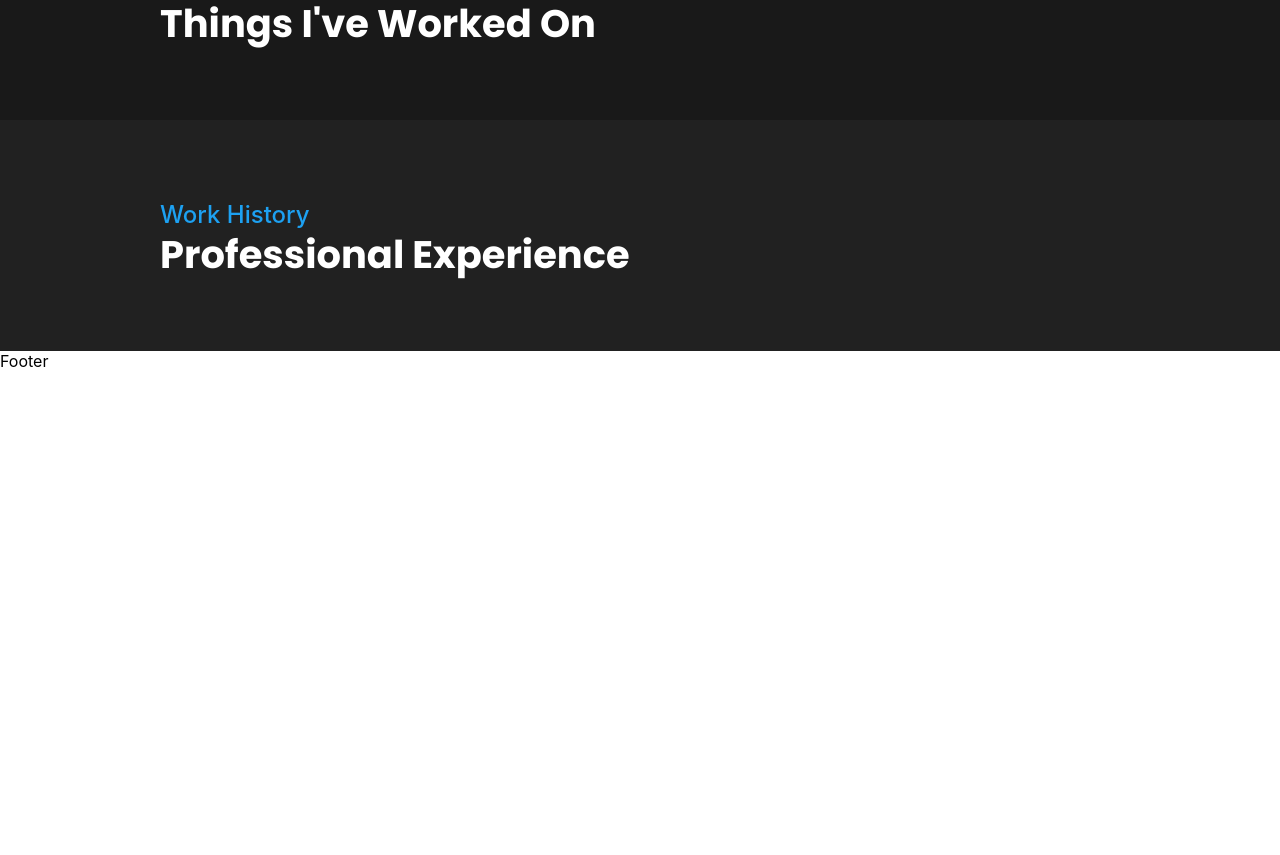
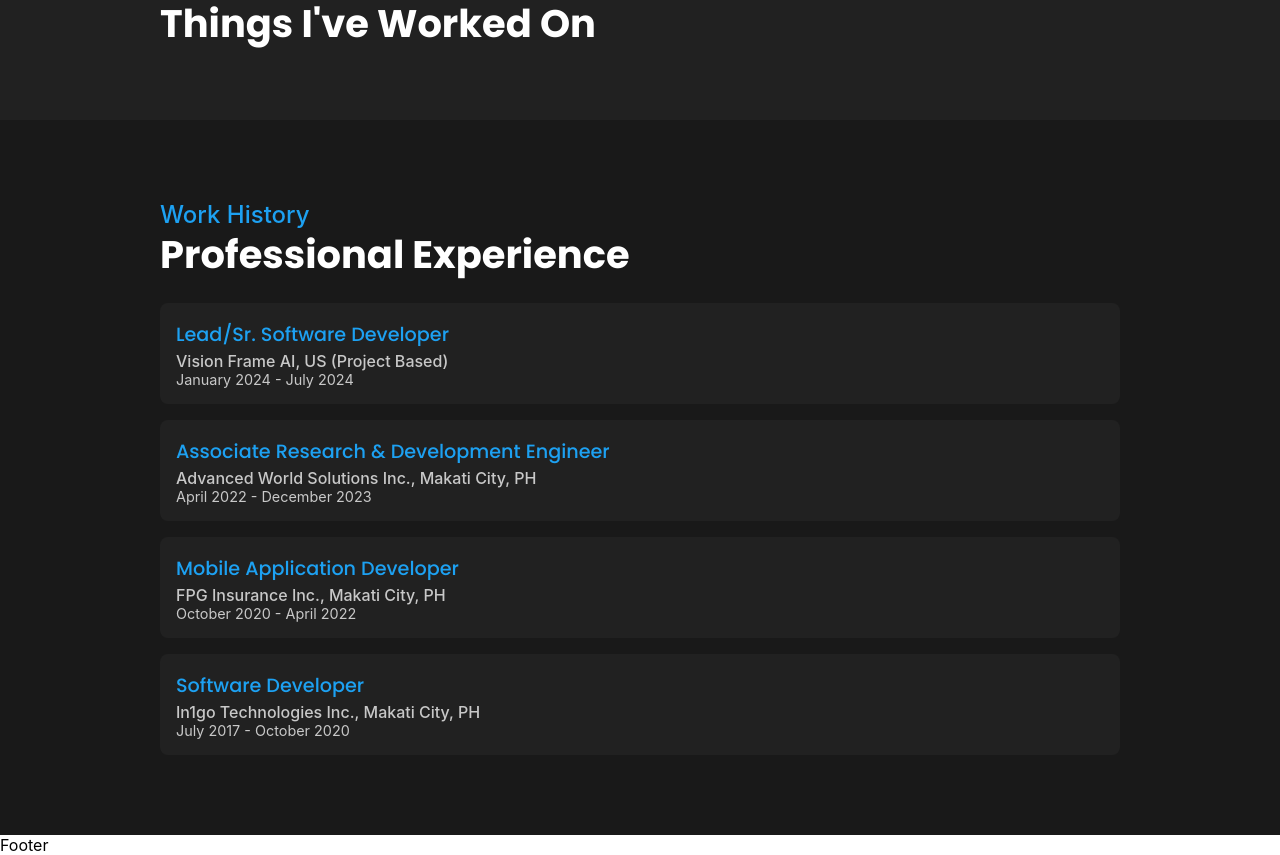
Before and after one commit to jmguillen1996/portfolio, a React (Create React App) app: page / in a window 1280 px wide. Shown: the part 2223-3078 px from the top of the page. Before the commit the page ends 2594 px from the top, so only its background shows below. Built offline with nearby package versions, Linux system fonts and the light colour scheme.

Commit message:
Created function to populate work experience.

```diff
--- a/src/Components/HomeExperience.js
+++ b/src/Components/HomeExperience.js
@@ -3,10 +3,29 @@ import "./Styles/HomeExperience.css";
 import work_history from "../Data/work_history.json";
 
 const HomeExperience = () => {
-    return(
+    return (
         <div className="experience-container">
             <h2>Work History</h2>
             <h1>Professional Experience</h1>
+            <div className="work-history-list-container">
+                {
+                    work_history.map(
+                        (work, index) => (
+                            <div className="work-item" key={index}>
+                                <h1 className="work-position">
+                                    {work.position}
+                                </h1>
+                                <div className="work-address">
+                                    {work.company}, {work.address} {work.others}
+                                </div>
+                                <div className="work-timeline">
+                                    {work.timeline}
+                                </div>
+                            </div>
+                        )
+                    )
+                }
+            </div>
         </div>
     );
 }
--- a/src/Components/Styles/HomeExperience.css
+++ b/src/Components/Styles/HomeExperience.css
@@ -1,5 +1,5 @@
 .experience-container {
-    background-color: rgb(33, 33, 33);
+    background-color: rgb(25, 25, 25);
     width: 100%;
     top: 0;
     padding-top: 5rem;
@@ -24,6 +24,43 @@
     font-family: Poppins, sans-serif;
 }
 
+.work-history-list-container {
+    display: flex;
+    flex-direction: column;
+    padding-left: 20rem;
+    padding-right: 20rem;
+    padding-top: 2rem;
+    gap: 1rem;
+}
+
+.work-item {
+    background-color: rgb(33, 33, 33);
+    padding: 1rem;
+    border-radius: 0.5rem;
+}
+
+.work-item .work-position {
+    margin: 0;
+    font-size: 1.2rem;
+    font-weight: 500;
+    color: rgb(29, 161, 242);
+}
+
+.work-item:hover {
+    background-color: rgb(41, 41, 41);
+}
+
+.work-address {
+    color: rgb(200, 200, 200);
+    font-size: 1rem;
+    font-weight: 500;
+}
+
+.work-timeline {
+    color: rgb(200, 200, 200);
+    font-size: 0.9rem;
+}
+
 @media (max-width: 1450px) {
     .experience-container h2 {
         margin-left: 10rem;
@@ -31,6 +68,11 @@
 
     .experience-container h1 {
         margin-left: 10rem;
+    }
+
+    .work-history-list-container {
+        padding-left: 10rem;
+        padding-right: 10rem;
     }
 }
 
@@ -41,6 +83,11 @@
 
     .experience-container h1 {
         margin-left: 5rem;
+    }
+
+    .work-history-list-container {
+        padding-left: 5rem;
+        padding-right: 5rem;
     }
 }
 
@@ -56,6 +103,15 @@
 
     .experience-container h1 {
         margin-left: 2rem;
+    }
+
+    .work-history-list-container {
+        padding-left: 2rem;
+        padding-right: 2rem;
+    }
+
+    .work-item .work-position {
+        font-size: 1.1rem;
     }
 }
 
--- a/src/Components/Styles/HomeProjects.css
+++ b/src/Components/Styles/HomeProjects.css
@@ -1,5 +1,5 @@
 .projects-container {
-    background-color: rgb(25, 25, 25);
+    background-color: rgb(33, 33, 33);
     width: 100%;
     top: 0;
     padding-top: 5rem;
--- a/src/Data/work_history.json
+++ b/src/Data/work_history.json
@@ -1,6 +1,6 @@
 [
     {
-        "position": "Sr. Software Developer",
+        "position": "Lead/Sr. Software Developer",
         "company": "Vision Frame AI",
         "address": "US",
         "others": "(Project Based)",
```
